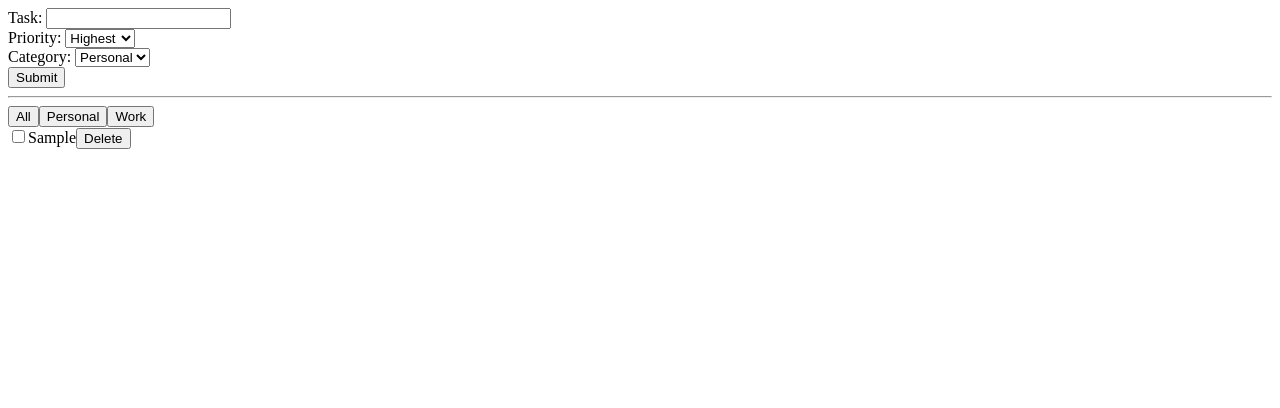
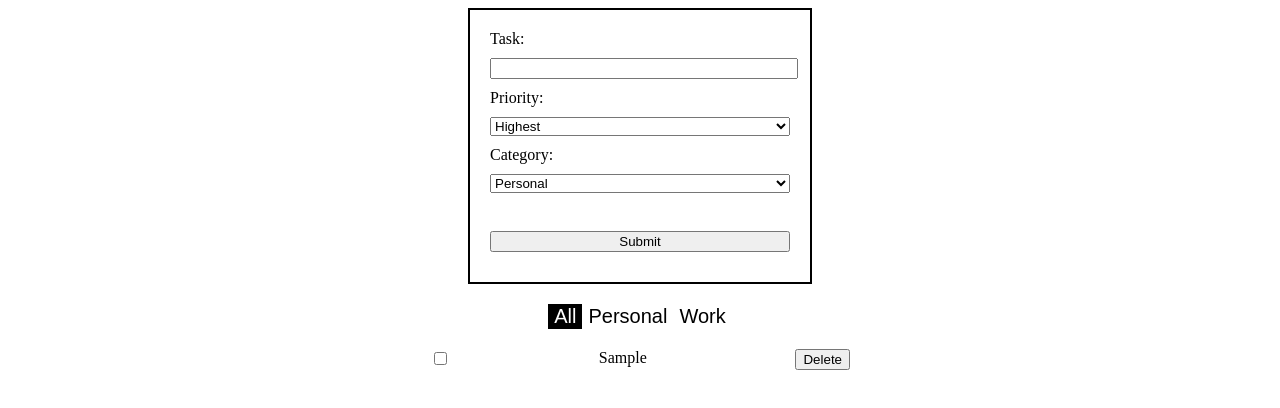
Before and after one commit to trishulnaik/todo-intern, a React (Vite) app: page / in a window 1280 px wide. Both pictures are taken after typing "Sample" into the empty fields and a click on the button "Submit". Shown: the top 408 px of the page. Built offline with nearby package versions, Linux system fonts and the light colour scheme.

Commit message:
Add styles

```diff
--- a/src/App.jsx
+++ b/src/App.jsx
@@ -5,7 +5,6 @@ function App() {
   return (
     <>
       <ToDoForm />
-      <hr />
       <ToDoList />
     </>
   );
--- /dev/null
+++ b/src/components/FilteredList.css
@@ -0,0 +1,19 @@
+.filtered-list{
+    margin: 20px;
+}
+
+.list-field{
+    display: flex;
+    justify-content: space-between;
+    margin: 20px;
+}
+
+.unfunctional-btn[status='done']{
+    color: green;
+    border: 2px solid green;
+}
+
+.unfunctional-btn[status='undone']{
+    color: red;
+    border: 2px solid red;
+}
--- a/src/components/FilteredList.jsx
+++ b/src/components/FilteredList.jsx
@@ -1,15 +1,20 @@
 import React from "react";
 import { todoDelete, todoToggled } from "../features/todos/todosSlice";
 import { useDispatch } from "react-redux";
+import './FilteredList.css';
 
 export default function FilteredList({ data, activeClickIndex }) {
   const dispatch = useDispatch();
   return (
-    <>
+    <div className="filtered-list">
       {data &&
         data.map((item) => (
-          <div key={item.id}>
-            {(!item.completed && item.priority === activeClickIndex) && <input type="checkbox" name="checkStatus" id="checkStatus" onClick={()=>dispatch(todoToggled({id: item.id, priority: item.priority}))}/>}
+          <div key={item.id} className="list-field">
+            <span>
+              {(!item.completed && item.priority === activeClickIndex) ? (<input type="checkbox" name="checkStatus" id="checkStatus" onClick={()=>dispatch(todoToggled({id: item.id, priority: item.priority}))}/>) :
+              (<div className="unfunctional-btn" status={item.completed? 'done': 'undone'}>X</div>)
+              }
+            </span>
             <span style={item.completed? {textDecoration: "line-through"}:{}}>{item.text}</span>
             <button
               onClick={() =>
@@ -20,6 +25,6 @@ export default function FilteredList({ data, activeClickIndex }) {
             </button>
           </div>
         ))}
-    </>
+    </div>
   );
 }
--- /dev/null
+++ b/src/components/ToDoForm.css
@@ -0,0 +1,12 @@
+form{
+    max-width: 300px;
+    border: 2px solid black;
+    margin: auto;
+    padding: 20px;
+}
+
+form input, form select, form button {
+    display: block;
+    width: 300px;
+    margin: 10px 0px;
+}
--- a/src/components/ToDoForm.jsx
+++ b/src/components/ToDoForm.jsx
@@ -1,6 +1,8 @@
 import React, { useEffect, useState } from "react";
 import { useDispatch } from "react-redux";
 import { todoAdd } from "../features/todos/todosSlice";
+import './ToDoForm.css'
+
 
 const defaultState = {
   id: null,
@@ -53,7 +55,6 @@ export default function ToDoForm() {
         value={taskTitle.text}
         required
       />
-      <br />
       <label htmlFor="priority">Priority: </label>
       <select
         name="priority"
@@ -67,7 +68,6 @@ export default function ToDoForm() {
         <option value="3">Low</option>
         <option value="4">Least</option>
       </select>
-      <br />
       <label htmlFor="category">Category: </label>
       <select
         name="category"
--- /dev/null
+++ b/src/components/ToDoList.css
@@ -0,0 +1,20 @@
+.todo-list{
+    max-width: 500px;
+    margin:20px auto;
+}
+.btn-group{
+    display: flex;
+    justify-content: center;
+}
+.btn-group button{
+    border: none;
+    font-size: 20px;
+}
+.btn-group button[status='on']{
+    background-color: black;
+    color: white;
+}
+.btn-group button[status='off']{
+    background-color: white;
+    color: black;
+}
--- a/src/components/ToDoList.jsx
+++ b/src/components/ToDoList.jsx
@@ -1,6 +1,7 @@
 import React, { useEffect, useState } from "react";
 import { useSelector } from "react-redux";
 import FilteredList from "./FilteredList";
+import './ToDoList.css'
 
 export default function ToDoList() {
   const list = useSelector((state) => state.todos);
@@ -36,9 +37,11 @@ export default function ToDoList() {
   }, [list, filterMode]);
   return (
     <div className="todo-list">
-      <button onClick={() => setFilterMode("")}>All</button>
-      <button onClick={() => setFilterMode("personal")}>Personal</button>
-      <button onClick={() => setFilterMode("work")}>Work</button>
+      <div className="btn-group">
+      <button onClick={() => setFilterMode("")} status={filterMode===""?"on":"off"}>All</button>
+      <button onClick={() => setFilterMode("personal")} status={filterMode==="personal"?"on":"off"}>Personal</button>
+      <button onClick={() => setFilterMode("work")} status={filterMode==="work"?"on":"off"}>Work</button>
+      </div>
       <FilteredList data={filterListState} activeClickIndex={activeIndex}/>
     </div>
   );
```
